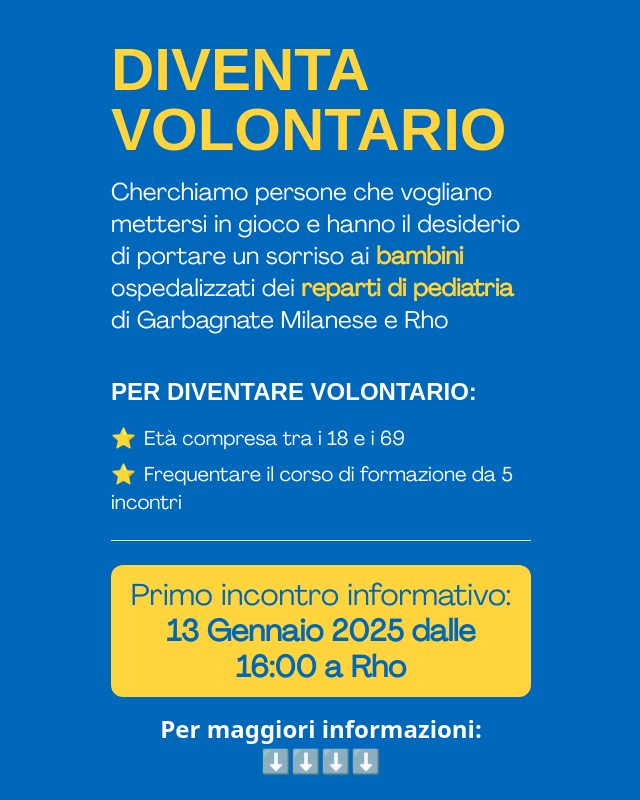
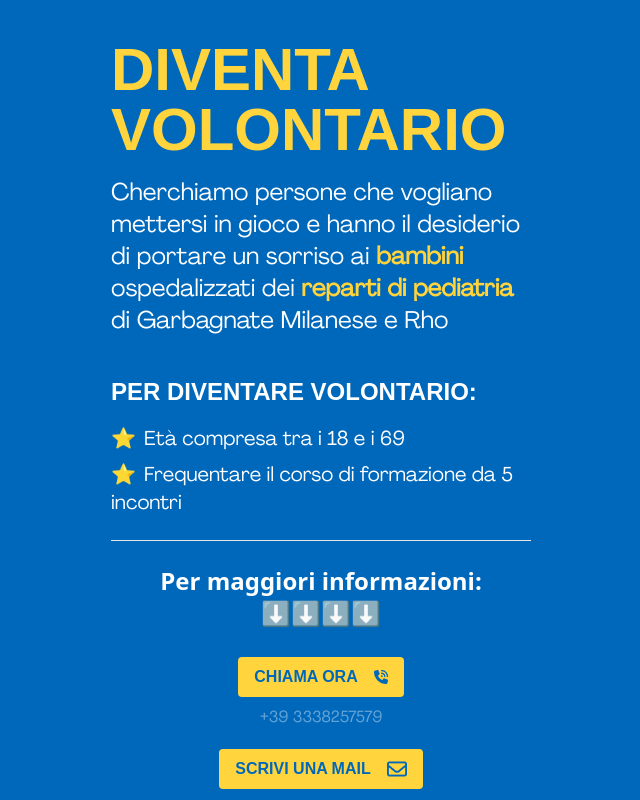
Before and after one commit to matttre3/abiorho, a Next.js app: page / in a window 1280 px wide. Shown: the top 800 px of the page, without its empty margins (319-959 px from the left). Built offline with nearby package versions, Linux system fonts and the light colour scheme; a web font is replaced by a local one.

Commit message:
fix removing outdated info

```diff
--- a/app/page.tsx
+++ b/app/page.tsx
@@ -43,15 +43,6 @@ export default function Home() {
       </ul>
 
       <hr className="mt-6 mb-6" />
-
-      <div className="bg-yellowAbio rounded-xl p-3">
-        <p className=" text-blueAbio text-center font-agrandir text-2xl md:text-3xl ">
-          Primo incontro informativo: <br />
-          <span className="font-extrabold">
-            13 Gennaio 2025 dalle 16:00 a Rho
-          </span>
-        </p>
-      </div>
 
       <p className="text-white text-2xl mt-4 font-extrabold text-center">
         Per maggiori informazioni: <br />
```
